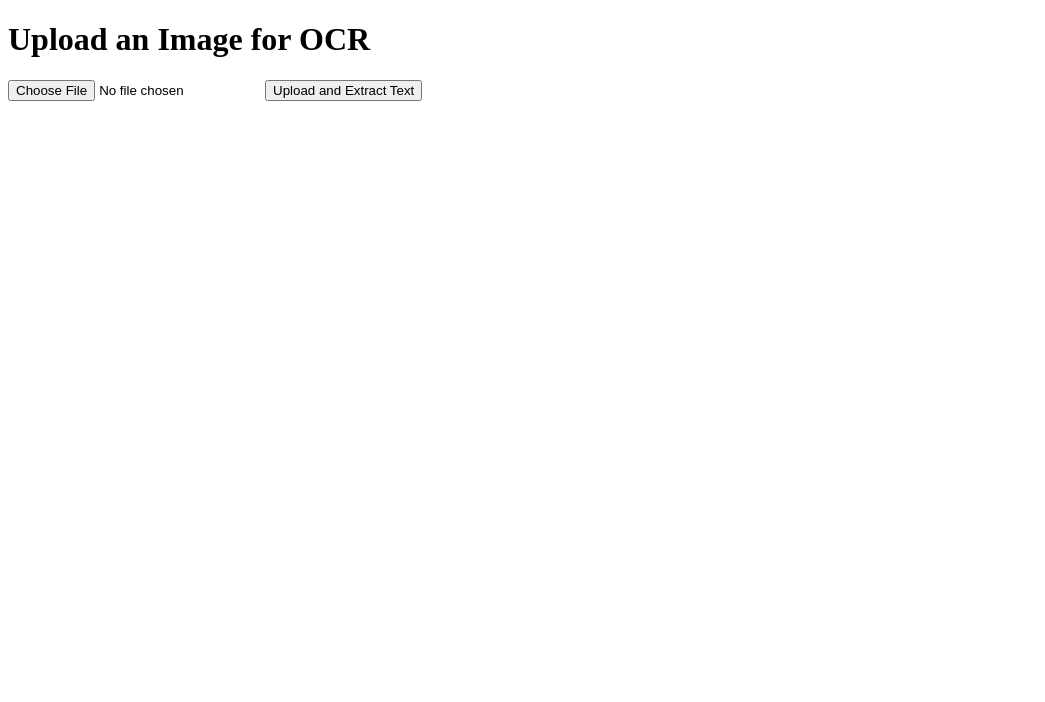
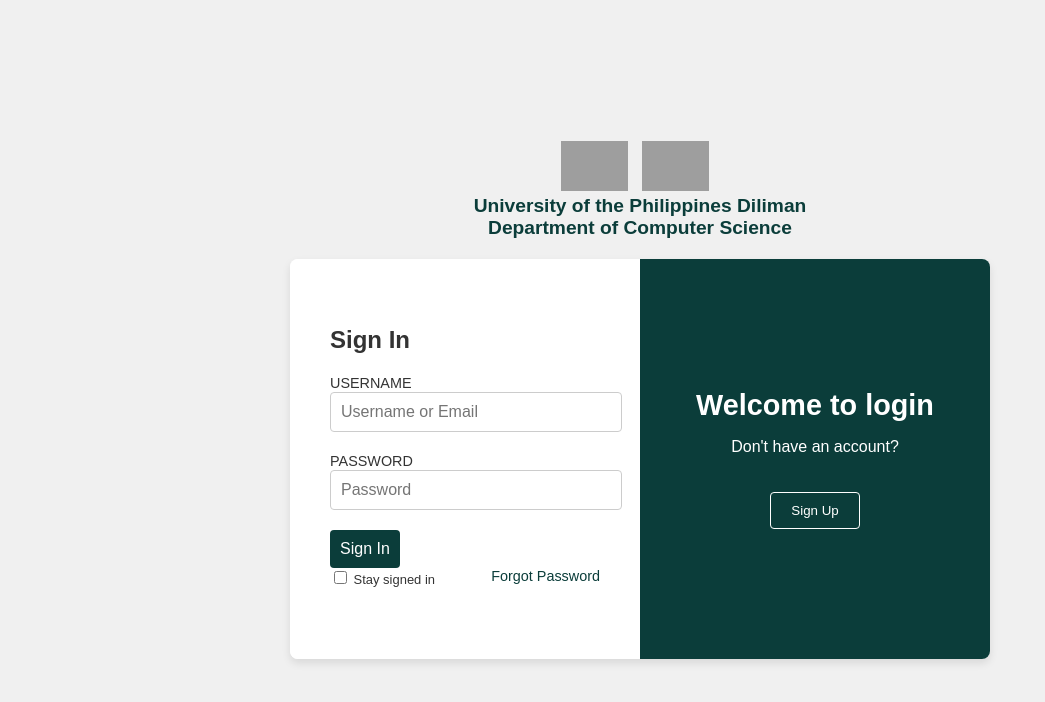
Before and after one commit to YJElla/CS191-WebApp-Project, a Flask app: page / in a window 1280 px wide. Shown: the top 702 px of the page, without its empty margins (0-1045 px from the left). Run offline with Flask 3, Linux system fonts and the light colour scheme; grey boxes are pictures that could not be loaded.

Commit message:
added login credentials

```diff
--- a/app.py
+++ b/app.py
@@ -1,21 +1,48 @@
 import os
-from flask import Flask, request, render_template, redirect, url_for
+from flask import Flask, request, render_template, redirect, url_for, session, flash
 from werkzeug.utils import secure_filename
 import pytesseract
 from PIL import Image
 from ocr_pdf import extract_text_from_pdf  # Import the PDF processing function
+import mysql.connector
+
 
 app = Flask(__name__)
 app.config['UPLOAD_FOLDER'] = 'C:/Users/yanni/OneDrive/Desktop/1sr Sem [Year 3]/CS165/web_app' #Specify folder directory
 app.config['MAX_CONTENT_LENGTH'] = 16 * 1024 * 1024  # Limit file size to 16 MB
+
+app.secret_key = "my_secret_key"
 
 # Ensure upload folder exists
 if not os.path.exists(app.config['UPLOAD_FOLDER']):
     os.makedirs(app.config['UPLOAD_FOLDER'])
 
 @app.route('/')
+def login():
+    return render_template('login_page.html')
+
+
+@app.route('/login', methods=['POST'])
+def login_post():
+    username = request.form['username']
+    password = request.form['password']
+
+    # Replace with actual usernames
+    if username == "username" and password == "password":  # Dummy credentials
+        session['user'] = username  # Store user in session
+        return redirect(url_for('index'))  # Redirect to upload page
+    else:
+        flash('Invalid credentials. Please try again.')
+        return redirect(url_for('login'))
+
+
+@app.route('/index')
 def index():
+    # Check if the user is logged in
+    if 'user' not in session:
+        return redirect(url_for('login'))
     return render_template('index.html')
+
 
 @app.route('/upload', methods=['POST'])
 def upload_file():
@@ -46,5 +73,21 @@ def extract_text_from_image(image_path):
         text = pytesseract.image_to_string(img)
     return text
 
+@app.route('/logout')
+def logout():
+    session.pop('user', None)
+    return redirect(url_for('login'))
+
+@app.errorhandler(404)
+def not_found(error=None):
+    message = {
+        'status' : 404,
+        'message' : 'Not Found: ' + request.url,
+    }
+    resp = jsonify(message)
+    resp.status_code = 404
+
+    return resp
+
 if __name__ == '__main__':
     app.run(debug=True)
--- a/templates/login_page.html
+++ b/templates/login_page.html
@@ -131,11 +131,15 @@
 <div class="container">
     <div class="left-panel">
         <h2>Sign In</h2>
-        <label for="username">USERNAME</label>
-        <input type="text" id="username" placeholder="Username or Email">
-        <label for="password">PASSWORD</label>
-        <input type="password" id="password" placeholder="Password">
-        <button class="btn-signin">Sign In</button>
+        <form action="{{ url_for('login_post') }}" method="POST">
+            <label for="username">USERNAME</label>
+            <input type="text" id="username" name="username" placeholder="Username or Email" required>
+
+            <label for="password">PASSWORD</label>
+            <input type="password" id="password" name="password" placeholder="Password" required>
+
+            <button type="submit" class="btn-signin">Sign In</button>
+        </form>
         <div class="bottom-links">
             <label><input type="checkbox"> Stay signed in</label>
             <a href="#">Forgot Password</a>
@@ -144,7 +148,7 @@
     <div class="right-panel">
         <div class="signup-section">
             <h2>Welcome to login</h2>
-            <p>Don’t have an account?</p>
+            <p>Don't have an account?</p>
             <button class="btn-signup">Sign Up</button>
         </div>
     </div>
```
